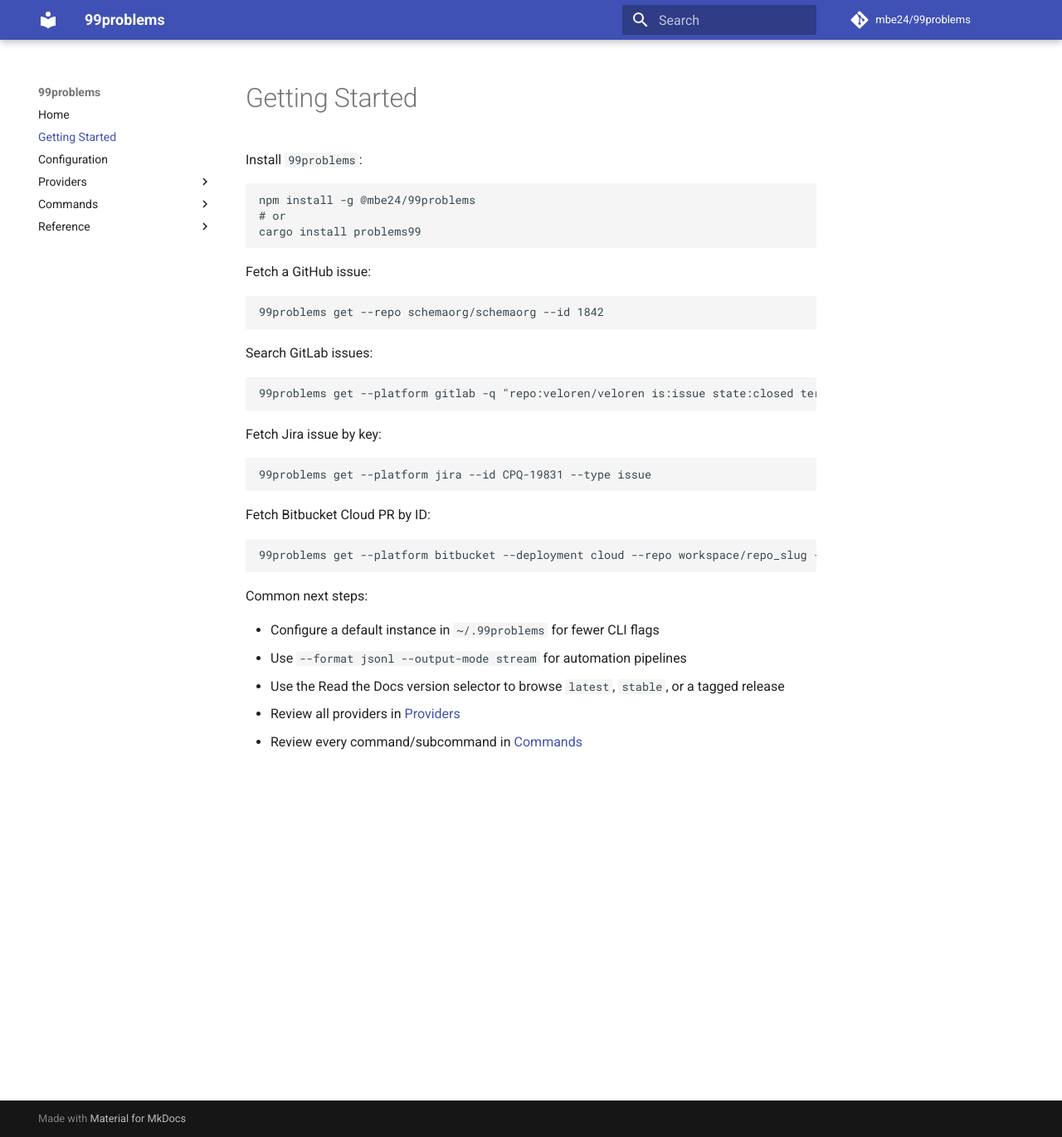
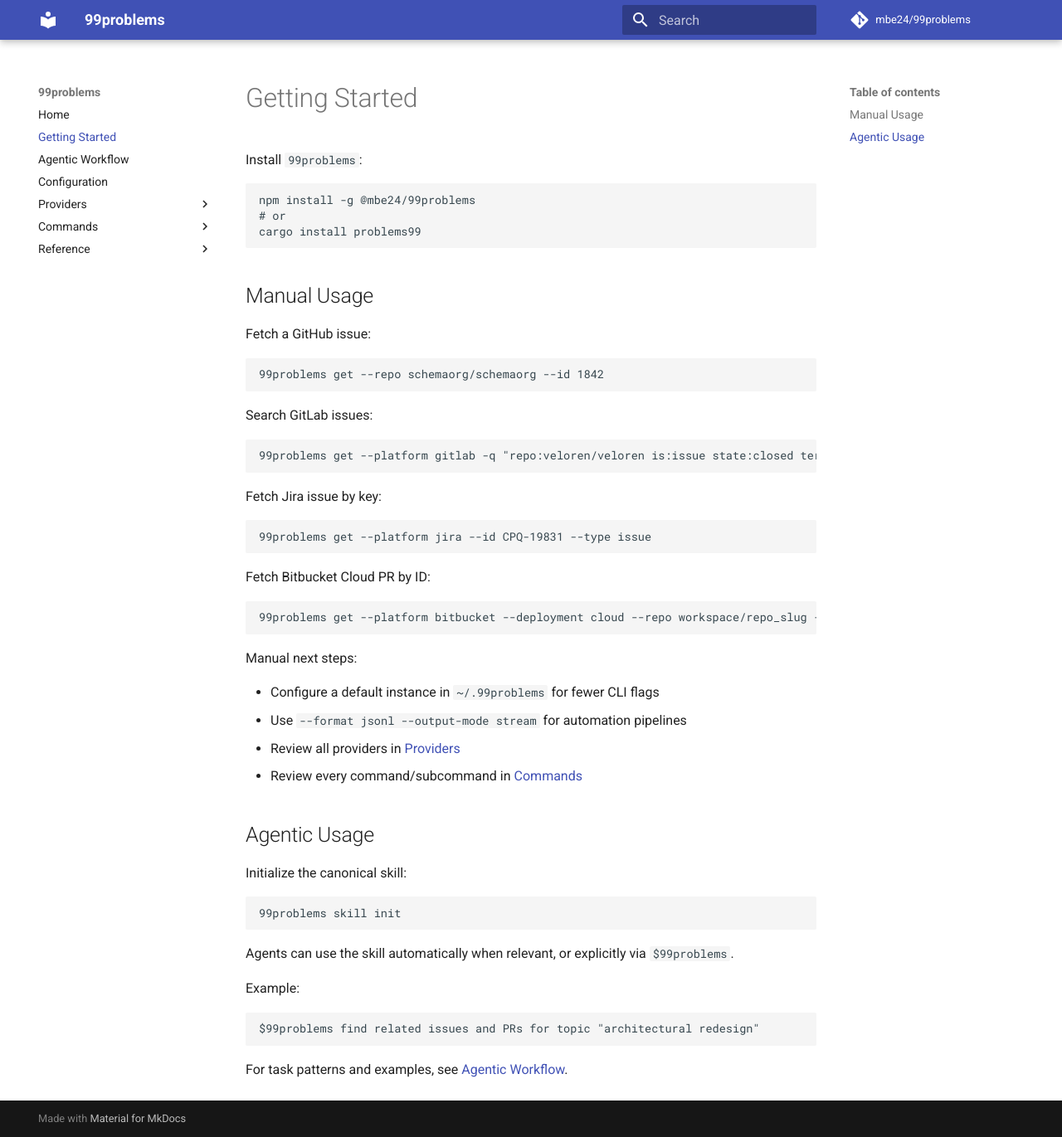
Before and after one commit to mbe24/99problems, an MkDocs documentation site: the page built from docs/getting-started.md, in a window 1280 px wide and 1371 px high. Shown: the whole window at 83% size. Built offline with MkDocs 1.6.1 and Material for MkDocs 9.7.7, drawn with Linux system fonts in a browser that asks for light colours; comment, search, counter and statistics services are not loaded.

Commit message:
docs(skill): add top-level agentic workflow and split quick start into agentic/manual usage

````diff
--- a/docs/getting-started.md
+++ b/docs/getting-started.md
@@ -7,6 +7,8 @@ npm install -g @mbe24/99problems
 # or
 cargo install problems99
 ```
+
+## Manual Usage
 
 Fetch a GitHub issue:
 
@@ -32,10 +34,27 @@ Fetch Bitbucket Cloud PR by ID:
 99problems get --platform bitbucket --deployment cloud --repo workspace/repo_slug --id 12 --type pr
 ```
 
-Common next steps:
+Manual next steps:
 
 - Configure a default instance in `~/.99problems` for fewer CLI flags
 - Use `--format jsonl --output-mode stream` for automation pipelines
-- Use the Read the Docs version selector to browse `latest`, `stable`, or a tagged release
 - Review all providers in [Providers](providers/index.md)
 - Review every command/subcommand in [Commands](commands/index.md)
+
+## Agentic Usage
+
+Initialize the canonical skill:
+
+```bash
+99problems skill init
+```
+
+Agents can use the skill automatically when relevant, or explicitly via `$99problems`.
+
+Example:
+
+```text
+$99problems find related issues and PRs for topic "architectural redesign"
+```
+
+For task patterns and examples, see [Agentic Workflow](agentic-workflow.md).
--- a/mkdocs.yml
+++ b/mkdocs.yml
@@ -15,6 +15,7 @@ theme:
 nav:
   - Home: index.md
   - Getting Started: getting-started.md
+  - Agentic Workflow: agentic-workflow.md
   - Configuration: configuration.md
   - Providers:
       - Overview: providers/index.md
````
Also changed, not shown: README.md (+40 -18 lines), docs/agentic-workflow.md (added, +48 -0 lines), docs/index.md (+1 -0 lines).
